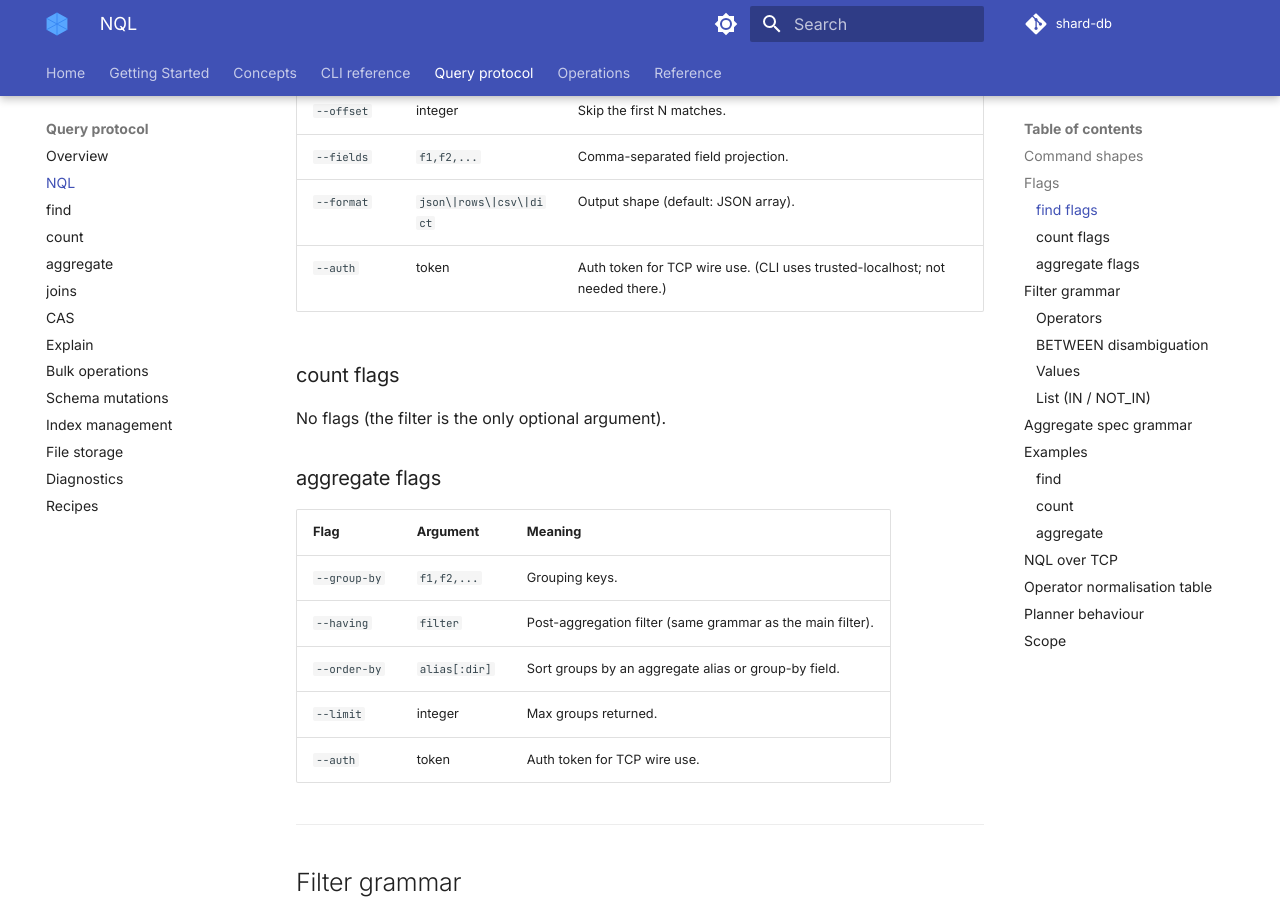
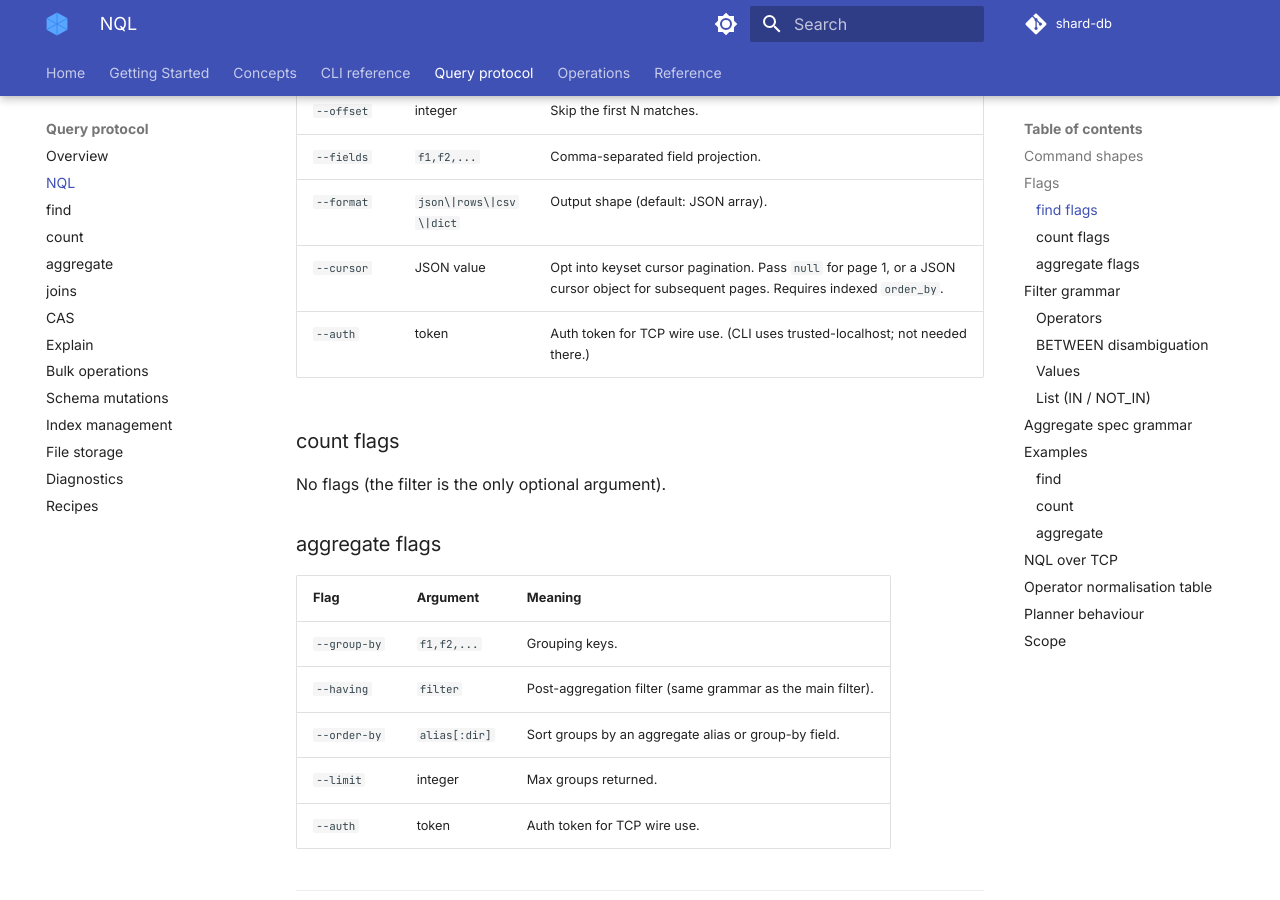
Before and after one commit to sayyiditow/shard-db, an MkDocs documentation site: the page built from docs/query-protocol/nql.md, in a window 1280 px wide and 900 px high, scrolled down 1116 px. Built offline with MkDocs 1.6.1 and Material for MkDocs 9.7.7, drawn with Linux system fonts in a browser that asks for light colours; comment, search, counter and statistics services are not loaded.

Commit message:
Document --cursor flag for NQL query

```diff
--- a/docs/query-protocol/nql.md
+++ b/docs/query-protocol/nql.md
@@ -43,6 +43,7 @@ For `aggregate`, the parser tells `filter` from `agg-list` by checking whether t
 | `--offset` | integer | Skip the first N matches. |
 | `--fields` | `f1,f2,...` | Comma-separated field projection. |
 | `--format` | `json\|rows\|csv\|dict` | Output shape (default: JSON array). |
+| `--cursor` | JSON value | Opt into keyset cursor pagination. Pass `null` for page 1, or a JSON cursor object for subsequent pages. Requires indexed `order_by`. |
 | `--auth` | token | Auth token for TCP wire use. (CLI uses trusted-localhost; not needed there.) |
 
 ### count flags
```
